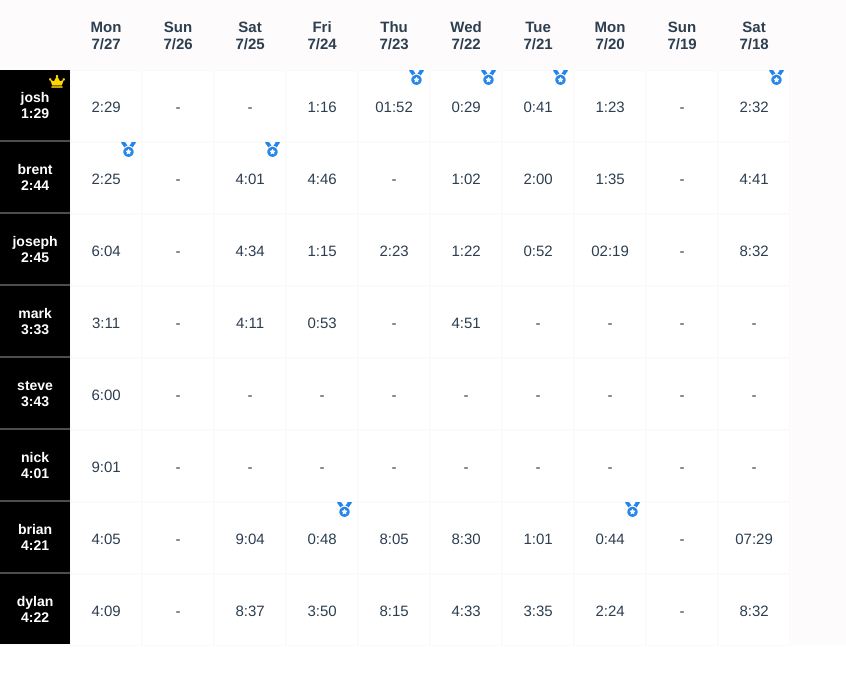
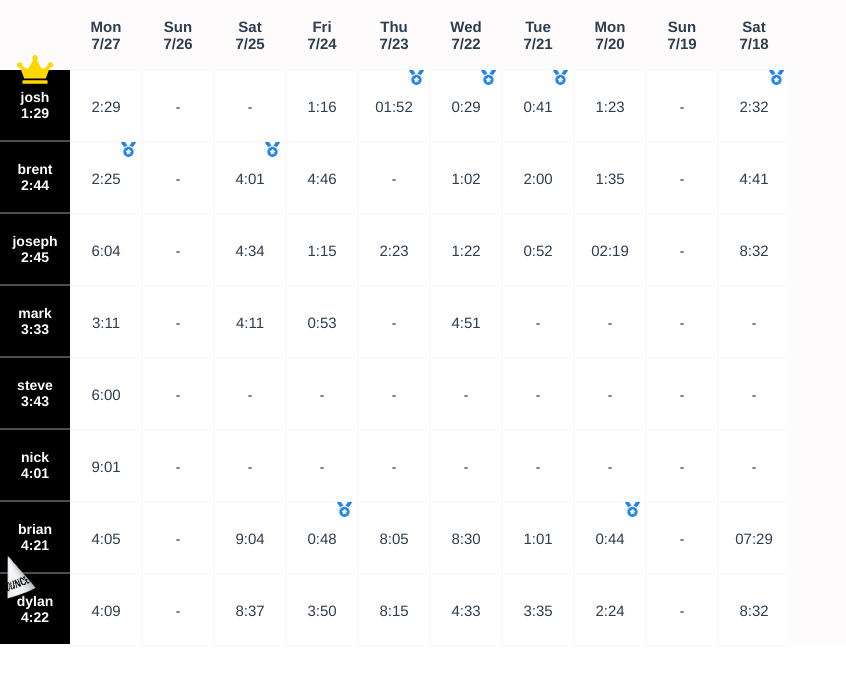
Before and after one commit to josephcross/nyt-scores, a Vue app: page / in a window 1280 px wide. Shown: the top 682 px of the page, without its empty margins (0-846 px from the left). Built offline with nearby package versions, Linux system fonts and the light colour scheme.

Commit message:
add dunce cap

```diff
--- a/src/App.vue
+++ b/src/App.vue
@@ -2,7 +2,8 @@
     <div class="app" id="app">
         <div class="y-axis">
             <div v-for="(boy, i) in boys" :key="`th-${i}`">
-                <svg v-if="i === 0" aria-hidden="true" focusable="false" data-prefix="fas" data-icon="crown" class="svg-inline--fa fa-crown fa-w-20" role="img" xmlns="http://www.w3.org/2000/svg" viewBox="0 0 640 512"><path fill="currentColor" d="M528 448H112c-8.8 0-16 7.2-16 16v32c0 8.8 7.2 16 16 16h416c8.8 0 16-7.2 16-16v-32c0-8.8-7.2-16-16-16zm64-320c-26.5 0-48 21.5-48 48 0 7.1 1.6 13.7 4.4 19.8L476 239.2c-15.4 9.2-35.3 4-44.2-11.6L350.3 85C361 76.2 368 63 368 48c0-26.5-21.5-48-48-48s-48 21.5-48 48c0 15 7 28.2 17.7 37l-81.5 142.6c-8.9 15.6-28.9 20.8-44.2 11.6l-72.3-43.4c2.7-6 4.4-12.7 4.4-19.8 0-26.5-21.5-48-48-48S0 149.5 0 176s21.5 48 48 48c2.6 0 5.2-.4 7.7-.8L128 416h384l72.3-192.8c2.5.4 5.1.8 7.7.8 26.5 0 48-21.5 48-48s-21.5-48-48-48z"></path></svg>
+                <svg v-if="i === 0" aria-hidden="true" focusable="false" data-prefix="fas" data-icon="crown" class="svg-inline--fa fa-crown crown fa-w-20" role="img" xmlns="http://www.w3.org/2000/svg" viewBox="0 0 640 512"><path fill="currentColor" d="M528 448H112c-8.8 0-16 7.2-16 16v32c0 8.8 7.2 16 16 16h416c8.8 0 16-7.2 16-16v-32c0-8.8-7.2-16-16-16zm64-320c-26.5 0-48 21.5-48 48 0 7.1 1.6 13.7 4.4 19.8L476 239.2c-15.4 9.2-35.3 4-44.2-11.6L350.3 85C361 76.2 368 63 368 48c0-26.5-21.5-48-48-48s-48 21.5-48 48c0 15 7 28.2 17.7 37l-81.5 142.6c-8.9 15.6-28.9 20.8-44.2 11.6l-72.3-43.4c2.7-6 4.4-12.7 4.4-19.8 0-26.5-21.5-48-48-48S0 149.5 0 176s21.5 48 48 48c2.6 0 5.2-.4 7.7-.8L128 416h384l72.3-192.8c2.5.4 5.1.8 7.7.8 26.5 0 48-21.5 48-48s-21.5-48-48-48z"></path></svg>
+                <img v-if="i === boys.length - 1" class="dunce" src="./assets/dunce2.png" alt="">
                 {{ boy.name }}<br>{{ boy.average }}
             </div>
         </div>
@@ -394,18 +395,28 @@ $cell-width: 70px;
             font-size: 14px;
             position: relative;
 
-            svg {
-                position: absolute;
-                width: 16px;
-                top: 5px;
-                right: 5px;
-                color: gold;
-            }
-
             &:first-child {
                 border: 0;
             }
         }
+    }
+
+    .crown {
+        position: absolute;
+        width: 36px;
+        top: -15px;
+        left: 0;
+        right: 0;
+        margin: auto;
+        color: #ffd700;
+    }
+
+    .dunce {
+        position: absolute;
+        width: 30px;
+        transform: rotate(-20deg);
+        top: -19px;
+        left: 0;
     }
 
     .time {
```
Also changed, not shown: src/assets/dunce.png (added), src/assets/dunce2.png (added).
